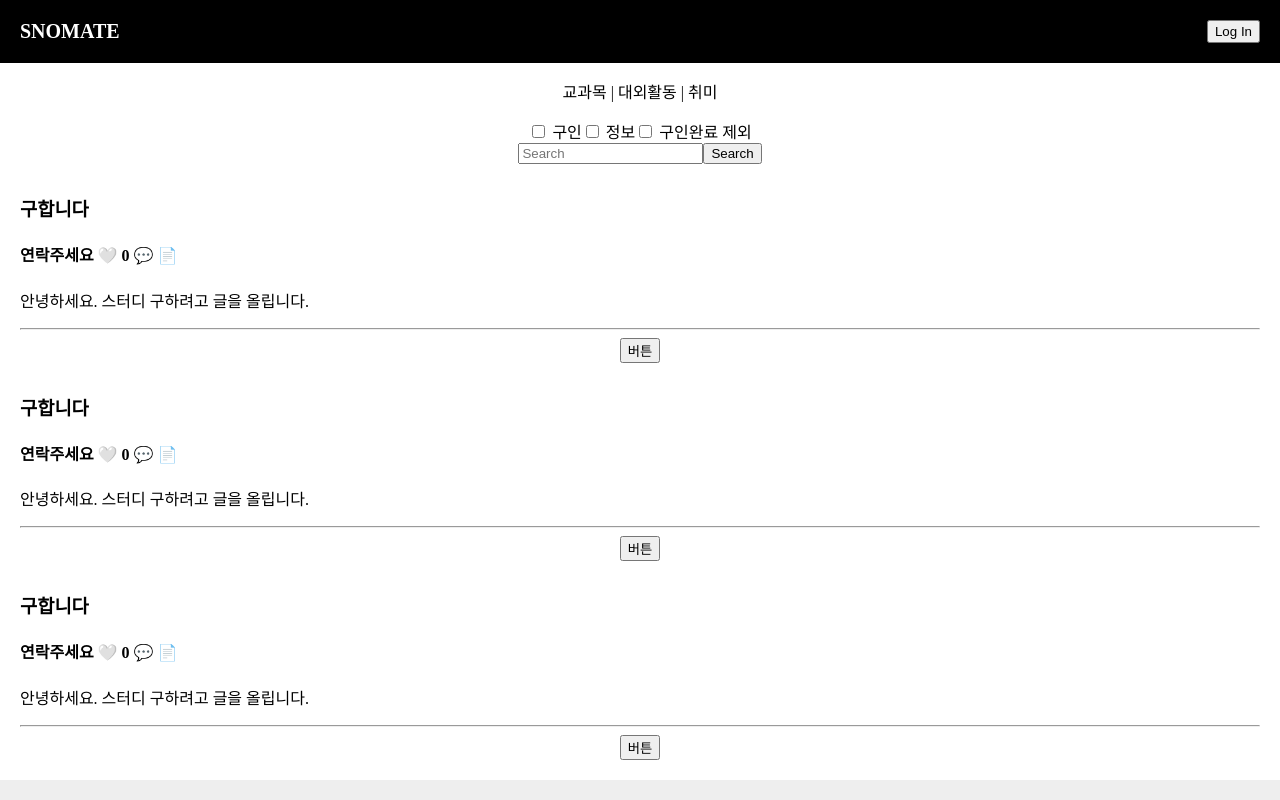
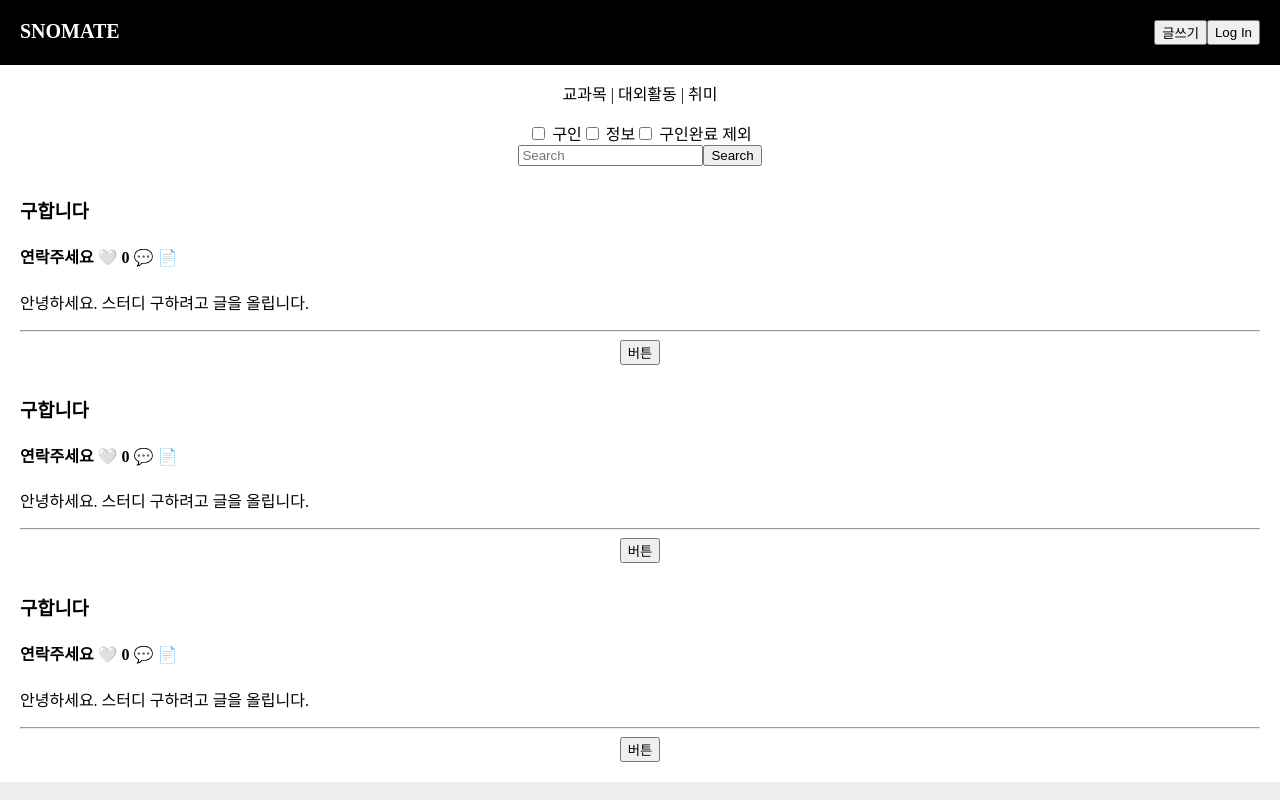
Before and after one commit to dev-yenya/snomate, a React (Create React App) app in the folder snomate/: page / in a window 1280 px wide. Shown: the top 800 px of the page. Built offline with nearby package versions, Linux system fonts and the light colour scheme.

Commit message:
글쓰기 버튼 추가

```diff
--- a/snomate/src/components/Header.js
+++ b/snomate/src/components/Header.js
@@ -2,15 +2,20 @@ import React, { Component } from 'react';
 import style from "./Section.module.css";
 
 class MainHeader extends Component {
-    handleClick = (e) =>{
+    handleClickMain = (e) =>{
        window.location.href="/"
+    }
+
+    handleClickCreate = (e) =>{
+        window.location.href="/create"
     }
 
     render() {
         return (
             <div className="black-nav">
-                <div onClick={this.handleClick}>SNOMATE</div>
+                <div onClick={this.handleClickMain}>SNOMATE</div>
                 <div className={style.spacer}></div>
+                <button onClick={this.handleClickCreate}>글쓰기</button>
                 <button>Log In</button>
             </div>
         );
```
